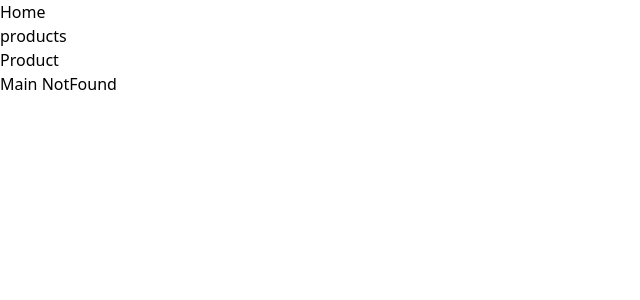
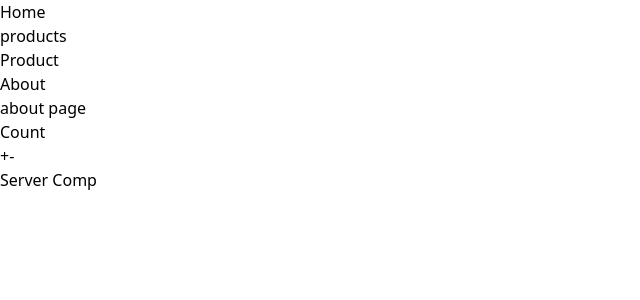
Before and after one commit to Mahdi-Alaee/nextjs-refresher, a Next.js app: page /about in a window 1280 px wide. Before the commit this address had no page. Shown: the top 300 px of the page, without its empty margins (0-640 px from the left). Built offline with nearby package versions, Linux system fonts and the light colour scheme.

Commit message:
fix force client bug

```diff
--- /dev/null
+++ b/src/app/about/components/Counter.tsx
@@ -0,0 +1,21 @@
+"use client";
+
+import { ReactNode } from "react";
+
+// import ServerComp from "./ServerComp";
+
+function Counter({ children }: { children: ReactNode }) {
+  return (
+    <div>
+      <p>Count</p>
+      <button>+</button>
+      <button>-</button>
+
+      {/* <ServerComp /> "unfortunately, it turned to client side" */}
+
+      {children}
+    </div>
+  );
+}
+
+export default Counter;
--- /dev/null
+++ b/src/app/about/components/ServerComp.tsx
@@ -0,0 +1,11 @@
+function ServerComp() {
+  console.log("Server Comp");
+
+  return (
+    <div>
+      <p>Server Comp</p>
+    </div>
+  );
+}
+
+export default ServerComp;
--- /dev/null
+++ b/src/app/about/page.tsx
@@ -0,0 +1,16 @@
+import Counter from "./components/Counter";
+import ServerComp from "./components/ServerComp";
+
+function About() {
+    return (
+        <div>
+            <h1>about page</h1>
+
+            <Counter>
+                <ServerComp />
+            </Counter>
+        </div>
+     );
+}
+
+export default About;
--- a/src/components/Header/Header.tsx
+++ b/src/components/Header/Header.tsx
@@ -8,6 +8,7 @@ function Header() {
     { text: "Home", href: "/" },
     { text: "products", href: "/products" },
     { text: "Product", href: "/products/1" },
+    { text: "About", href: "/about" },
   ];
 
   const pathname = usePathname();
```
